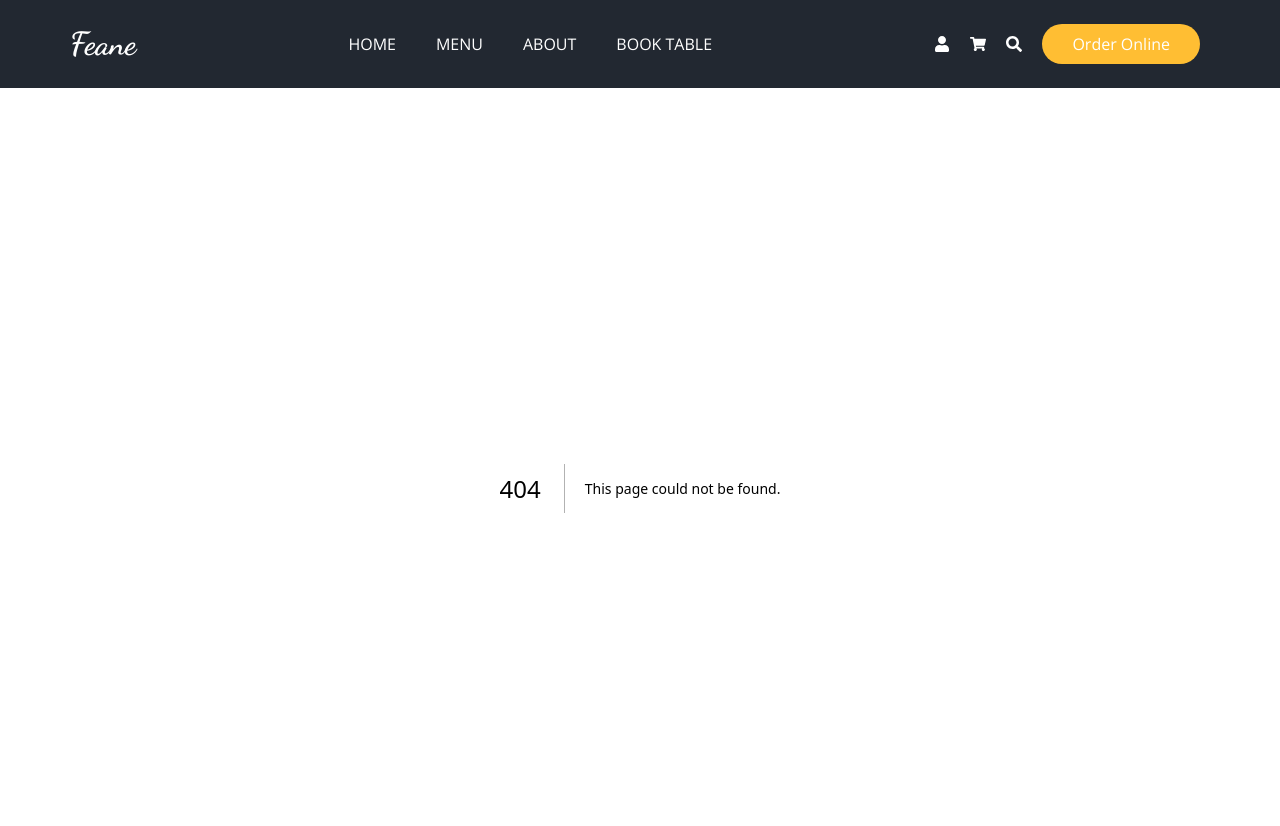
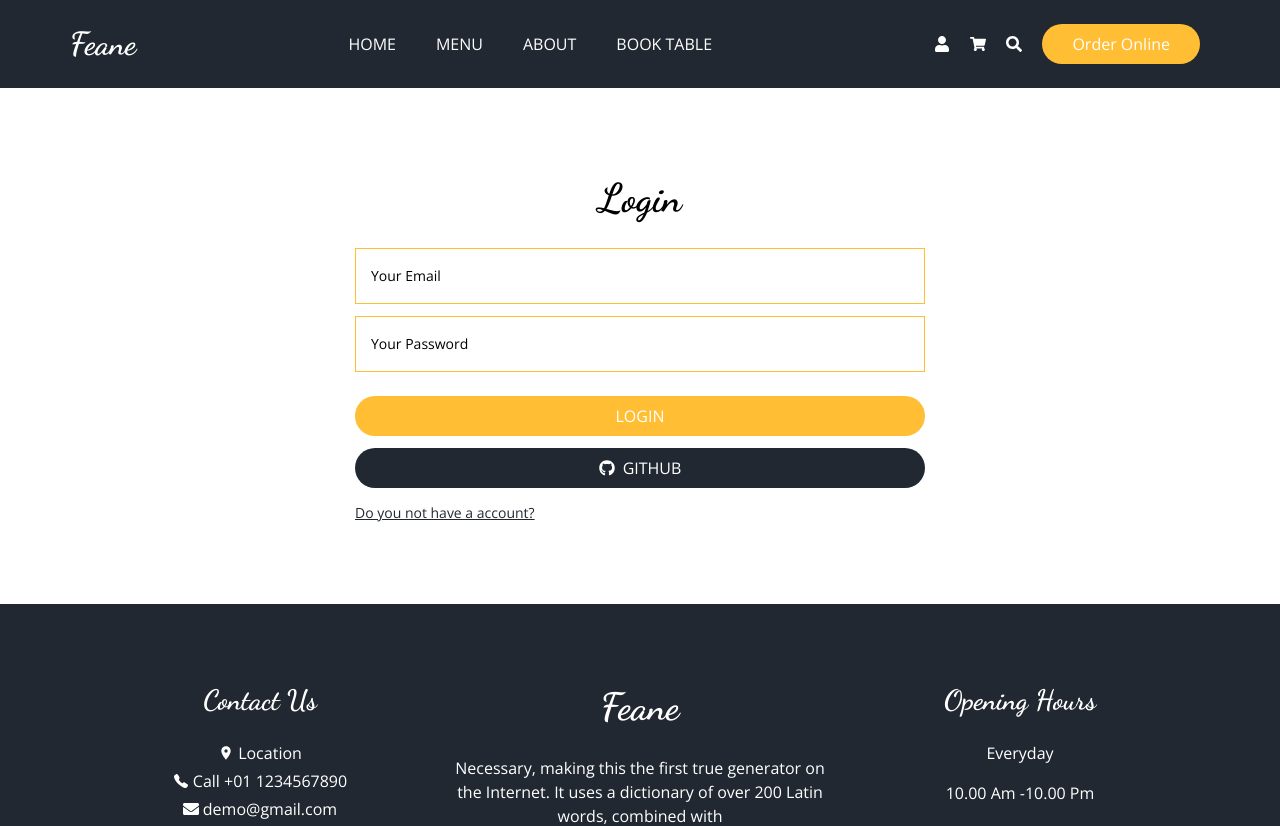
Before and after one commit to KkutaySarii/food-ordering, a Next.js app: page /auth/login in a window 1280 px wide. Before the commit this address had no page. Shown: the top 826 px of the page. Built offline with nearby package versions, Linux system fonts and the light colour scheme.

Commit message:
login and register page added

```diff
--- a/components/Layout/Header/index.jsx
+++ b/components/Layout/Header/index.jsx
@@ -13,7 +13,7 @@ const Header = () => {
   const [isMenuModal, setIsMenuModal] = useState(false);
 
   const router = useRouter();
-
+  console.log(isMenuModal);
   return (
     <div
       className={`h-[5.5rem] ${
@@ -23,8 +23,8 @@ const Header = () => {
       <div className="container mx-auto flex items-center justify-between text-white h-full">
         <Logo />
         <nav
-          className={`md:static absolute h-screen top-0 left-0 z-40 grid place-content-center text-black md:text-white md:w-auto md:h-auto w-full md:bg-transparent bg-white ${
-            isMenuModal && "hidden"
+          className={`md:static absolute top-0 left-0 md:w-auto md:h-auto w-full h-screen md:text-white text-black md:bg-transparent bg-white md:flex hidden z-50  ${
+            isMenuModal === true && "!grid place-content-center"
           }`}
         >
           <ul className="flex md:flex-row flex-col items-center">
@@ -53,8 +53,9 @@ const Header = () => {
             </button>
           )}
         </nav>
-        <div className="flex items-center">
-          <Link href="/" className="mx-[10px]">
+        {!isMenuModal && (
+          <div className="flex items-center z-50">
+            <Link href="/auth/login" className="mx-[10px]">
               <FaUser className="hover:text-primary cursor-pointer transition-all" />
             </Link>
             <Link href="/" className="mx-[10px]">
@@ -62,7 +63,7 @@ const Header = () => {
             </Link>
             <button
               onClick={() => setIsSearchModal(true)}
-            className="mx-[10px] z-50"
+              className="mx-[10px] "
             >
               <FaSearch className="hover:text-primary cursor-pointer transition-all" />
             </button>
@@ -78,6 +79,7 @@ const Header = () => {
               <GiHamburgerMenu className="text-xl hover:text-primary cursor-pointer transition-all" />
             </button>
           </div>
+        )}
       </div>
       {isSearchModal && <Search setIsSearchModal={setIsSearchModal} />}
     </div>
--- a/components/form/Input/index.jsx
+++ b/components/form/Input/index.jsx
@@ -3,7 +3,7 @@ import React from "react";
 const Input = (props) => {
   const { type, placeholder, touched, errorMessage, ...inputProps } = props;
   return (
-    <div>
+    <div className="w-full">
       <label className="relative block cursor-text">
         <input
           type={type}
--- /dev/null
+++ b/pages/auth/login/index.jsx
@@ -0,0 +1,82 @@
+import React from "react";
+import Link from "next/link";
+
+import { useFormik } from "formik";
+import { FaGithub } from "react-icons/fa";
+
+import { loginSchema } from "@/schema/loginSchema";
+import Title from "@/components/Ui/Title";
+import Input from "@/components/Form/Input";
+
+const Login = () => {
+  const onSubmit = async (values, actions) => {
+    await new Promise((resolve) => {
+      setTimeout(resolve, 4000);
+    });
+    actions.resetForm();
+  };
+
+  const { values, errors, touched, handleSubmit, handleChange, handleBlur } =
+    useFormik({
+      initialValues: {
+        email: "",
+        password: "",
+      },
+      onSubmit,
+      validationSchema: loginSchema,
+    });
+
+  const inputs = [
+    {
+      id: 1,
+      name: "email",
+      type: "email",
+      placeholder: "Your Email",
+      value: values.email,
+      errorMessage: errors.email,
+      touched: touched.email,
+    },
+    {
+      id: 2,
+      name: "password",
+      type: "password",
+      placeholder: "Your Password",
+      value: values.password,
+      errorMessage: errors.password,
+      touched: touched.password,
+    },
+  ];
+  return (
+    <div className="container mx-auto my-20 flex flex-col items-center  ">
+      <Title addClass="text-[40px]">Login</Title>
+      <form
+        className="md:w-1/2 w-full flex flex-col gap-y-3 mt-5"
+        onSubmit={handleSubmit}
+      >
+        {inputs.map((input) => (
+          <Input
+            key={input.id}
+            {...input}
+            onChange={handleChange}
+            onBlur={handleBlur}
+          />
+        ))}
+        <div className="w-full">
+          <button className="btn w-full my-3">LOGIN</button>
+          <button className="btn !bg-secondary w-full flex items-center justify-center gap-x-2 mb-3">
+            <FaGithub />
+            <span>GITHUB</span>
+          </button>
+          <Link
+            href="/auth/register"
+            className="text-sm underline cursor-pointer text-secondary"
+          >
+            Do you not have a account?
+          </Link>
+        </div>
+      </form>
+    </div>
+  );
+};
+
+export default Login;
--- /dev/null
+++ b/pages/auth/register/index.jsx
@@ -0,0 +1,98 @@
+import React from "react";
+import Link from "next/link";
+
+import { useFormik } from "formik";
+import { FaGithub } from "react-icons/fa";
+
+import { registerSchema } from "@/schema/registerSchema";
+import Title from "@/components/Ui/Title";
+import Input from "@/components/Form/Input";
+
+const Register = () => {
+  const onSubmit = async (values, actions) => {
+    await new Promise((resolve) => {
+      setTimeout(resolve, 4000);
+    });
+    actions.resetForm();
+  };
+
+  const { values, errors, touched, handleSubmit, handleChange, handleBlur } =
+    useFormik({
+      initialValues: {
+        fullName: "",
+        email: "",
+        password: "",
+        confirmPassword: "",
+      },
+      onSubmit,
+      validationSchema: registerSchema,
+    });
+
+  const inputs = [
+    {
+      id: 1,
+      name: "fullName",
+      type: "text",
+      placeholder: "Your Name",
+      value: values.fullName,
+      errorMessage: errors.fullName,
+      touched: touched.fullName,
+    },
+    {
+      id: 2,
+      name: "email",
+      type: "email",
+      placeholder: "Your Email",
+      value: values.email,
+      errorMessage: errors.email,
+      touched: touched.email,
+    },
+    {
+      id: 3,
+      name: "password",
+      type: "password",
+      placeholder: "Your Password",
+      value: values.password,
+      errorMessage: errors.password,
+      touched: touched.password,
+    },
+    {
+      id: 4,
+      name: "confirmPassword",
+      type: "password",
+      placeholder: "Your Password Again",
+      value: values.confirmPassword,
+      errorMessage: errors.confirmPassword,
+      touched: touched.confirmPassword,
+    },
+  ];
+  return (
+    <div className="container mx-auto my-20 flex flex-col items-center  ">
+      <Title addClass="text-[40px]">Register</Title>
+      <form
+        className="md:w-1/2 w-full flex flex-col gap-y-3 mt-5"
+        onSubmit={handleSubmit}
+      >
+        {inputs.map((input) => (
+          <Input
+            key={input.id}
+            {...input}
+            onChange={handleChange}
+            onBlur={handleBlur}
+          />
+        ))}
+        <div className="w-full">
+          <button className="btn w-full my-3">REGISTER</button>
+          <Link
+            href="/auth/register"
+            className="text-sm underline cursor-pointer text-secondary"
+          >
+            Do you have a account?
+          </Link>
+        </div>
+      </form>
+    </div>
+  );
+};
+
+export default Register;
--- /dev/null
+++ b/schema/loginSchema.js
@@ -0,0 +1,14 @@
+import * as Yup from "yup";
+
+export const loginSchema = Yup.object({
+  email: Yup.string()
+    .email("Invalid email address.")
+    .required("Email is required."),
+  password: Yup.string()
+    .required("Password is required.")
+    .min(8, "Password must be at least 8 characters.")
+    .matches(
+      /^(?=.*[a-z])(?=.*[A-Z])(?=.*\d)(?=.*[-+@$!%*?&])[A-Za-z\d\-+@$!%*?&]{8,}$/,
+      "Password must contain at least one uppercase, one lowercase, one number and one special character."
+    ),
+});
--- /dev/null
+++ b/schema/registerSchema.js
@@ -0,0 +1,20 @@
+import * as Yup from "yup";
+
+export const registerSchema = Yup.object({
+  fullName: Yup.string()
+    .required("Full name is required.")
+    .min(3, "Full name must be at least 3 characters."),
+  email: Yup.string()
+    .email("Invalid email address.")
+    .required("Email is required."),
+  password: Yup.string()
+    .required("Password is required.")
+    .min(8, "Password must be at least 8 characters.")
+    .matches(
+      /^(?=.*[a-z])(?=.*[A-Z])(?=.*\d)(?=.*[-+@$!%*?&])[A-Za-z\d\-+@$!%*?&]{8,}$/,
+      "Password must contain at least one uppercase, one lowercase, one number and one special character."
+    ),
+  confirmPassword: Yup.string()
+    .required("Confirm password is required.")
+    .oneOf([Yup.ref("password"), null], "Passwords must match."),
+});
```
Lines whose indentation alone changed are shown as unchanged.
